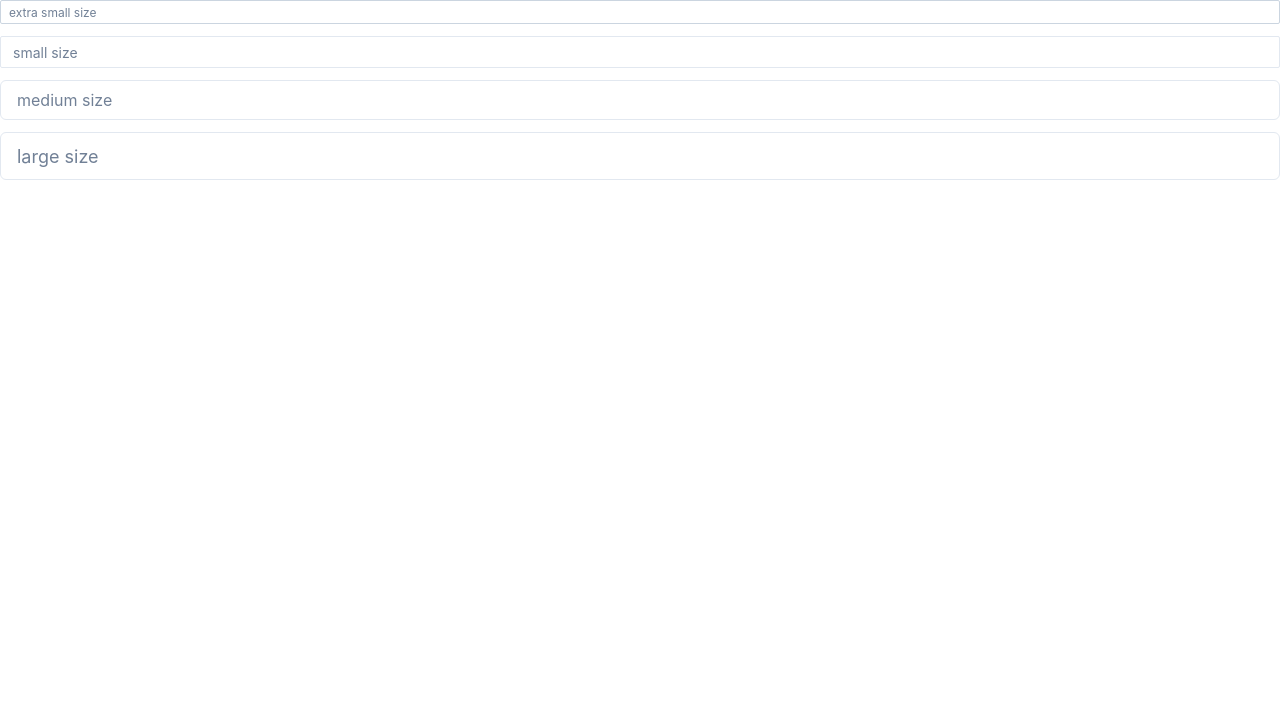
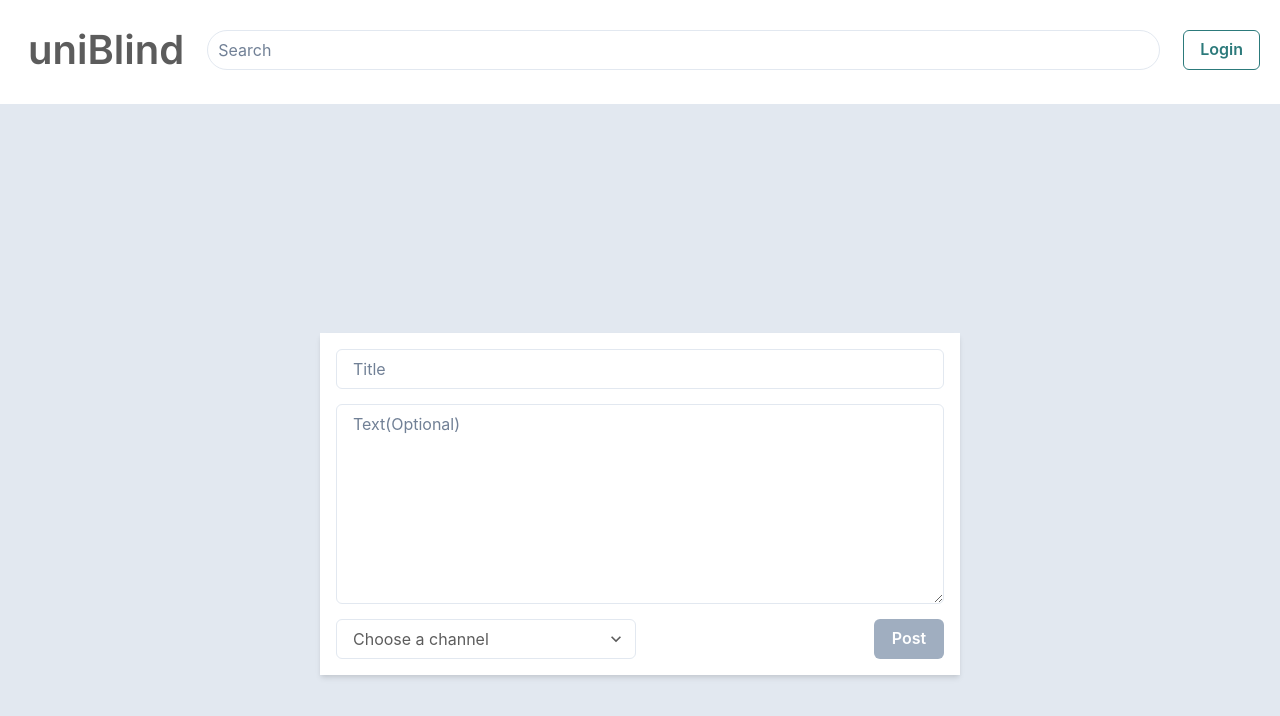
Before and after one commit to vjanovec/UniVeil, a React (Create React App) app: page /create-post in a window 1280 px wide. Shown: the top 716 px of the page. Built offline with nearby package versions, Linux system fonts and the light colour scheme.

Commit message:
Create Post screen completed

```diff
--- a/src/components/App.tsx
+++ b/src/components/App.tsx
@@ -8,6 +8,8 @@ import { CreatePost } from './CreatePost';
 import { Login } from './Login';
 
 function App() {
+  const handleCreatePostSubmit = (title: string, text: string): void => {
+  }
   return (
     <ChakraProvider>
       <Router>
--- a/src/components/CreatePost.tsx
+++ b/src/components/CreatePost.tsx
@@ -1,12 +1,71 @@
-import { Stack, Input } from '@chakra-ui/react'
+import { Stack, Input, Textarea, Box, Flex, FormControl, Grid, GridItem, Select, Button } from '@chakra-ui/react';
+import { Header } from './Header';
+import { ChangeEvent, useState } from 'react';
+
 
 export function CreatePost() {
-    return (
-        <Stack spacing={3}>
-          <Input placeholder='extra small size' size='xs' />
-          <Input placeholder='small size' size='sm' />
-          <Input placeholder='medium size' size='md' />
-          <Input placeholder='large size' size='lg' />
-        </Stack>
-    )
+  const [postTitle, setPostTitle] = useState('')
+  const [postText, setPostText] = useState('')
+  const handleTitleChange = (event: ChangeEvent<HTMLInputElement>) => {
+    setPostTitle(event.target.value)
+  }
+  const handleTextChange = (event: ChangeEvent<HTMLTextAreaElement>) => {
+    setPostText(event.target.value)
+  }
+  const isTitleEmpty = postTitle.trim() === ''
+
+  return (
+    <Grid
+       templateAreas={`"header"
+                       "box"`}
+       gridTemplateRows={'100px 1fr'}
+       h='100vh'
+       gap='1'
+       color='blackAlpha.700'
+       fontWeight='bold'
+    >
+      <GridItem pl='2' area={'header'}>
+        <Header />
+      </GridItem>
+      <GridItem area={'box'}>
+        <Flex
+          flexDirection="column"
+          width="100vw"
+          height="100vh"
+          backgroundColor="gray.200"
+          justifyContent="center"
+          alignItems="center"
+        >
+          <Box
+            width="50%"
+            backgroundColor="white"
+            p="1rem"
+            boxShadow="md"
+          >
+            <Stack spacing={0}>
+              <FormControl>
+                <Input value={postTitle} placeholder="Title" mb="15px" onChange={handleTitleChange} />
+                <Textarea value={postText} placeholder='Text(Optional)' height="200px" mb="15px" onChange={handleTextChange} />
+              </FormControl>
+              <Flex justify="space-between">
+                <Select placeholder='Choose a channel' w='300px'>
+                  <option value='option1'>General</option>
+                  <option value='option2'>Courses</option>
+                  <option value='option3'>Announcements</option>
+                  <option value='option4'>Career</option>
+                </Select>
+                <Button colorScheme='teal'
+                  size='md'
+                  w='70px'
+                  bg={isTitleEmpty ? 'gray.400' : 'teal.500'}
+                  disabled={postTitle.trim() === ''}>
+                  Post
+                </Button>
+              </Flex>
+            </Stack>
+          </Box>
+        </Flex>
+      </GridItem>
+    </Grid>
+  );
 }
--- a/src/components/Header.tsx
+++ b/src/components/Header.tsx
@@ -1,4 +1,4 @@
-import { Input, Button, GridItem } from '@chakra-ui/react'
+import { Input, Button, Text } from '@chakra-ui/react'
 import { Link, useNavigate } from 'react-router-dom';
 
 export function Header() {
@@ -20,9 +20,12 @@ export function Header() {
     const handleLogin = () => {
       navigate('/login');
     };
+    const handleHome = () => {
+        navigate('/')
+    }
     return (
         <div className="topBar" style={topBarStyle}>
-            <p style={textStyle}>uniBlind</p>
+            <Text style={textStyle} onClick={handleHome}>uniBlind</Text>
             <div style={{ width: '30px' }}></div>
             <Input placeholder='Search' style={searchbarStyle}/>
             <div style={{ width: '30px' }}></div>
--- a/src/components/Home.tsx
+++ b/src/components/Home.tsx
@@ -8,7 +8,7 @@ export function Home() {
         <Grid
           templateAreas={`"header header"
                           "nav main"`}
-          gridTemplateRows={'100px 1fr 30px'}
+          gridTemplateRows={'100px 1fr'}
           gridTemplateColumns={'25% 2fr'}
           h='100vh'
           gap='1'
--- a/src/components/Login.tsx
+++ b/src/components/Login.tsx
@@ -40,7 +40,6 @@ export function Login() {
         justifyContent="center"
         alignItems="center"
       >
-        <Avatar bg="teal.500" />
         <Heading color="teal.400">Welcome</Heading>
         <Box minW={{ base: "90%", md: "468px" }}>
           <form>
@@ -56,7 +55,7 @@ export function Login() {
                     pointerEvents="none"
                     children={<CFaUserAlt color="gray.300" />}
                   />
-                  <Input type="email" placeholder="email address" />
+                  <Input type="email" placeholder="Your school email address" />
                 </InputGroup>
               </FormControl>
               <FormControl>
--- a/src/components/Main.tsx
+++ b/src/components/Main.tsx
@@ -23,19 +23,14 @@ export function Main() {
                     <TabPanels>
                       <TabPanel>
                         Here comes post feed for 'All'
-                        <Post />
-                        {/*<Post /> */}
-                        {/*<Post /> */}
                       </TabPanel>
                       <TabPanel>
                         Here comes post feed for 'Hot🔥'
-                        <Post />
                         {/*<Post /> */}
                         {/*<Post /> */}
                       </TabPanel>
                       <TabPanel>
                         Here comes post feed for 'New'
-                        <Post />
                         {/*<Post /> */}
                         {/*<Post /> */}
                       </TabPanel>
--- a/src/components/Post.tsx
+++ b/src/components/Post.tsx
@@ -3,7 +3,6 @@ import { Card,
          CardBody,
          CardFooter,
          Flex,
-         Avatar,
          Box,
          Heading,
          Text,
@@ -14,17 +13,14 @@ import { BsThreeDotsVertical  } from "react-icons/bs";
 import { BiUpvote,BiDownvote } from "react-icons/bi";
 import { RxChatBubble, RxShare2 } from "react-icons/rx";
 
-export function Post() {
+export function Post(title: string, text: string) {
     return (
         <Card maxW='md'>
           <CardHeader>
             <Flex gap='4'>
               <Flex flex='1' gap='4' alignItems='center' flexWrap='wrap'>
-                <Avatar name='Segun Adebayo' src='https://bit.ly/sage-adebayo' />
-
                 <Box>
-                  <Heading size='sm'>Segun Adebayo</Heading>
-                  <Text>Creator, Chakra UI</Text>
+                  <Heading size='lg'>{title}</Heading>
                 </Box>
               </Flex>
               <IconButton
@@ -37,9 +33,7 @@ export function Post() {
           </CardHeader>
           <CardBody>
             <Text>
-              With Chakra UI, I wanted to sync the speed of development with the speed
-              of design. I wanted the developer to be just as excited as the designer to
-              create a screen.
+              {text}
             </Text>
           </CardBody>
           <Image
```
